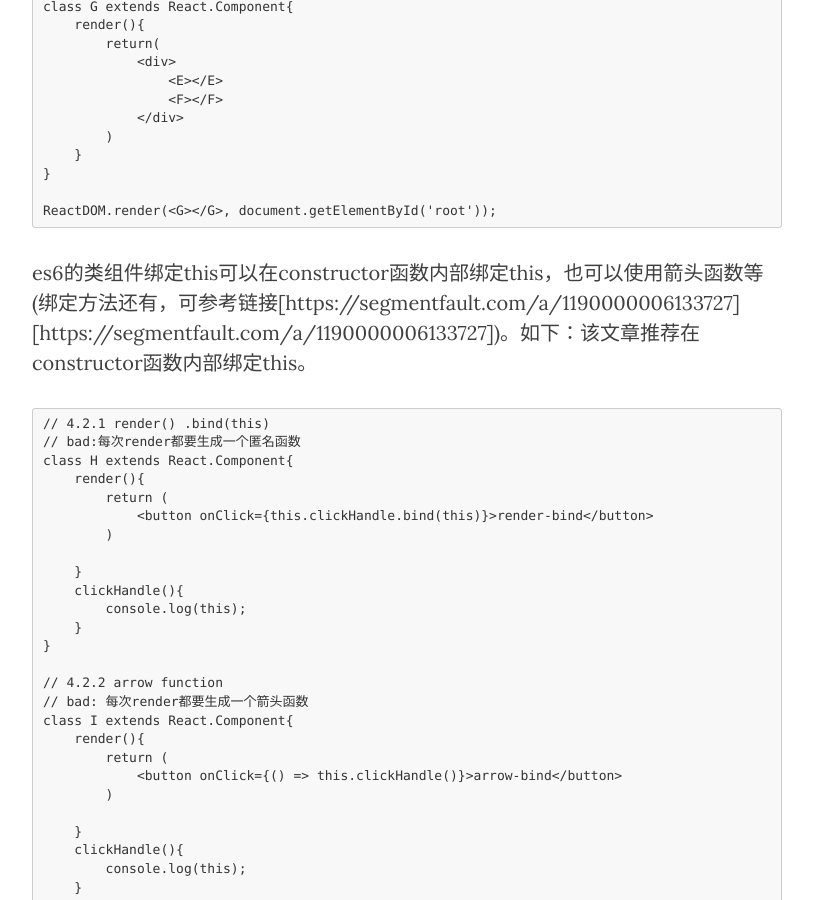
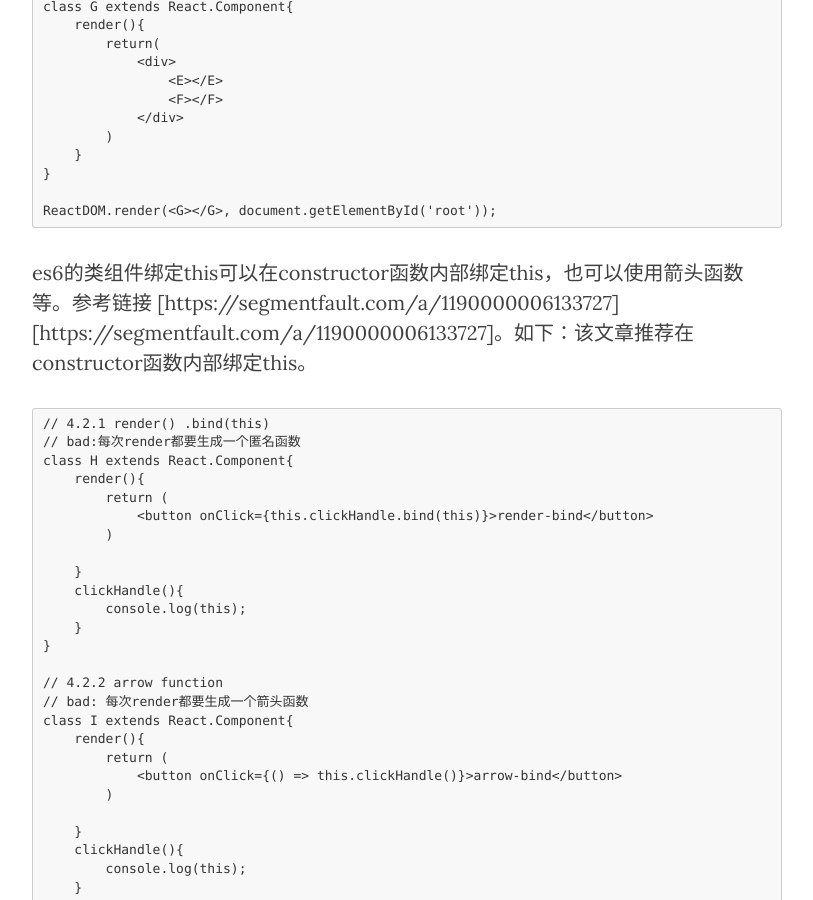
Before and after one commit to xubaoshi/xubaoshi.github.io, a Jekyll site: the page built from _posts/2017-08-29-react-life-cycle.md, in a window 1280 px wide and 900 px high, scrolled down 18424 px. Shown: the whole window, without its empty margins (233-1046 px from the left). Built offline with Jekyll 4.4.1, drawn with Linux system fonts in a browser that asks for light colours; nearby versions of some CDN libraries.

Commit message:
add md file

```diff
--- a/_posts/2017-08-29-react-life-cycle.md
+++ b/_posts/2017-08-29-react-life-cycle.md
@@ -835,7 +835,7 @@ es5使用getDefaultProps方法返回初始props,es6的类组件初始化默认pr
 
     ReactDOM.render(<G></G>, document.getElementById('root'));
 
-es6的类组件绑定this可以在constructor函数内部绑定this，也可以使用箭头函数等(绑定方法还有，可参考链接[https://segmentfault.com/a/1190000006133727][https://segmentfault.com/a/1190000006133727])。如下：该文章推荐在constructor函数内部绑定this。
+es6的类组件绑定this可以在constructor函数内部绑定this，也可以使用箭头函数等。参考链接  [https://segmentfault.com/a/1190000006133727][https://segmentfault.com/a/1190000006133727]。如下：该文章推荐在constructor函数内部绑定this。
 
     // 4.2.1 render() .bind(this)
     // bad:每次render都要生成一个匿名函数
```
